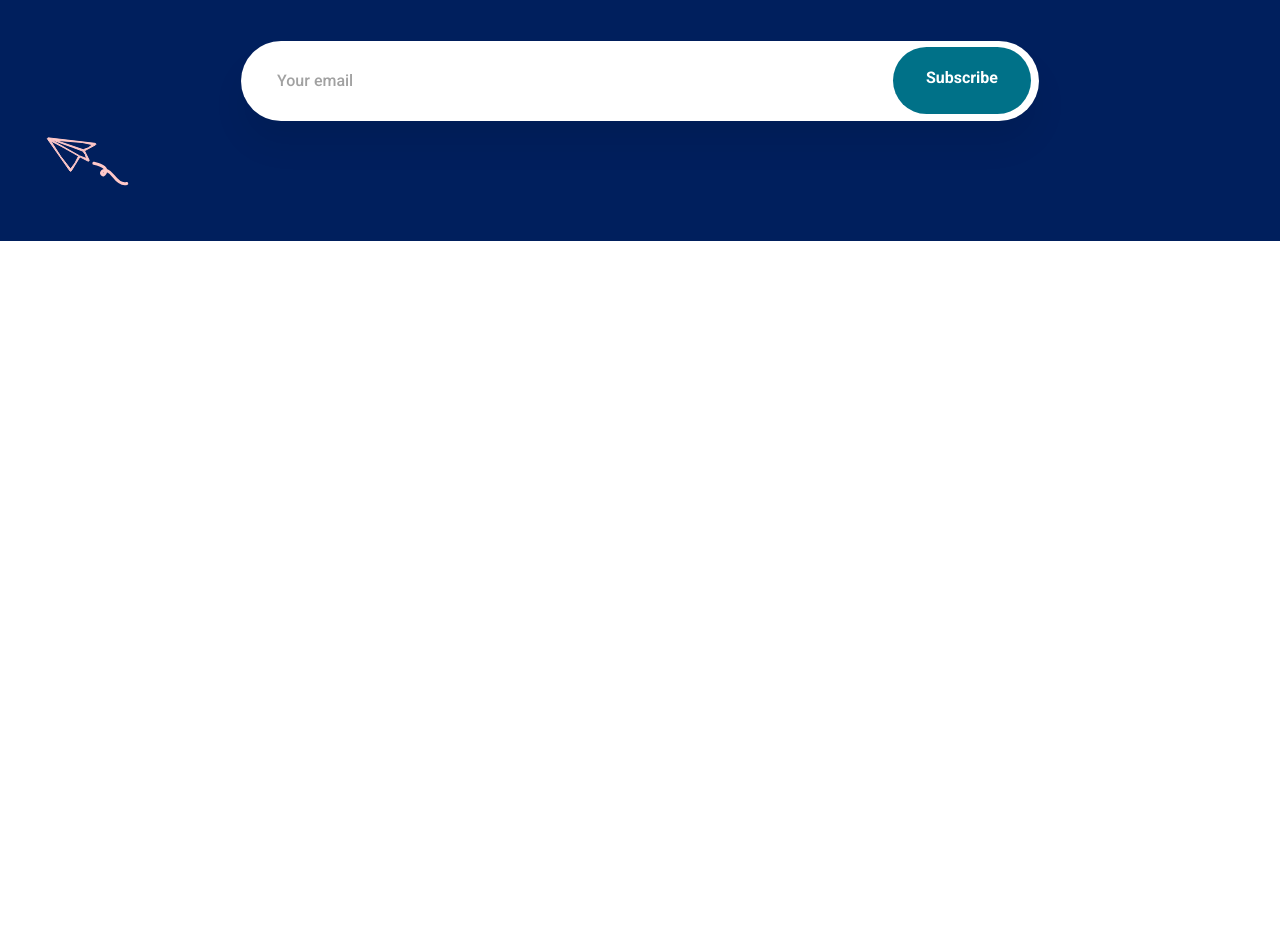
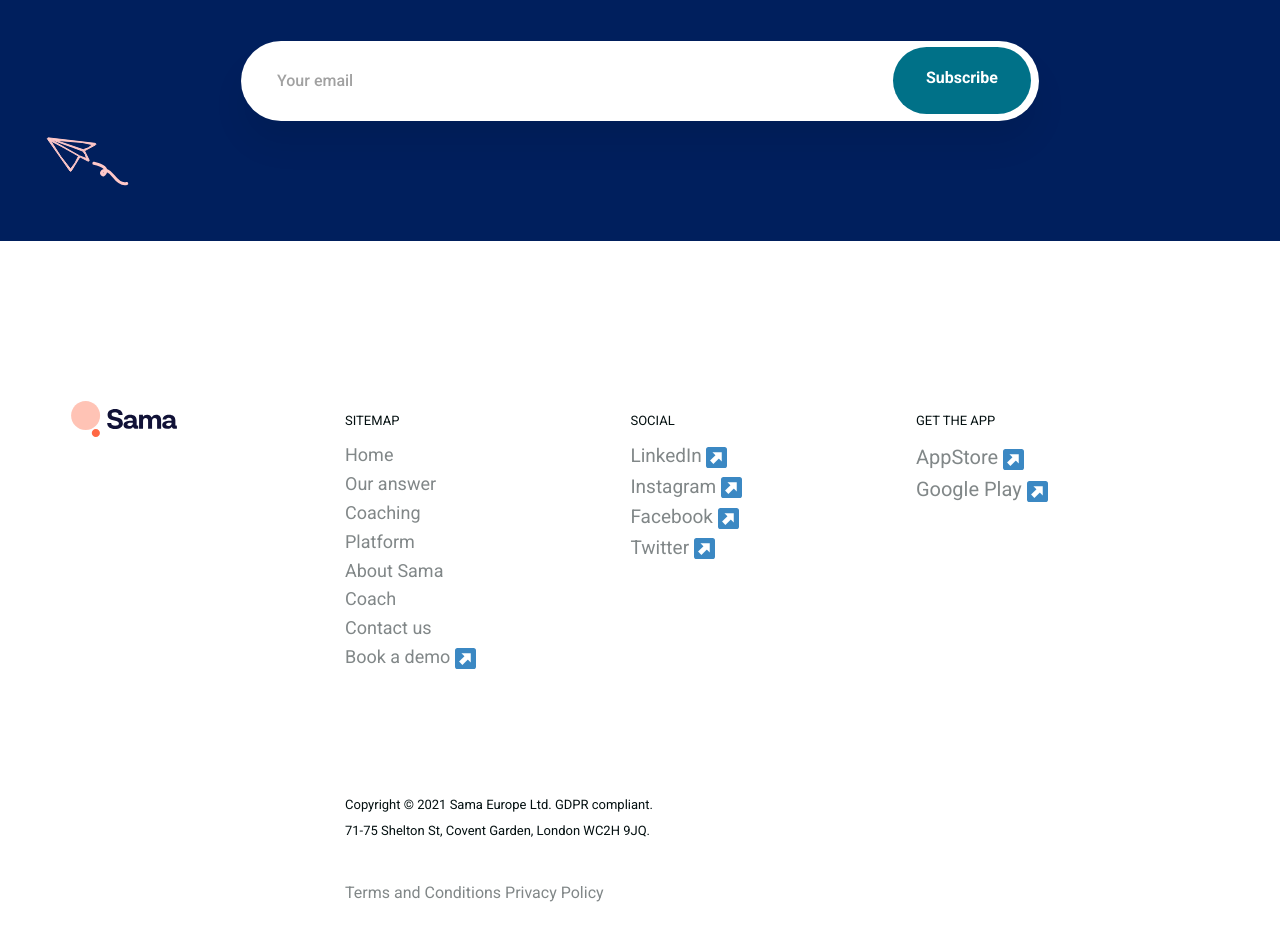
Before and after one commit to farideliyev/Landing-page-2, a website: page index.html in a window 1280 px wide. Shown: the part 5624-6565 px from the top of the page. Before the commit the page ends 5865 px from the top, so only its background shows below. Drawn offline with Linux system fonts and the light colour scheme.

Commit message:
section-footer

```diff
--- a/css/styles.scss
+++ b/css/styles.scss
@@ -668,3 +668,83 @@ h3 {
 }
 
 /* === /NEWSLETTER == */
+
+/* === FOOTER == */
+
+.footer {
+  display: flex;
+
+  &__nav {
+    display: flex;
+    margin-left: $base*42;
+    width: 100%;
+    flex-wrap: wrap;
+
+    &-sitemap,
+    &-social,
+    &-get-app {
+      flex-basis: 33%;
+      list-style: none;
+      padding: 0;
+      margin: 0;
+
+      .category {
+        font-size: 13px;
+      }
+
+      .link {
+        a {
+          text-decoration: none;
+          color: #818788;
+          line-height: 1.6;
+          transition: $transition;
+
+          &:hover {
+            color: #007188;
+          }
+        }
+
+        &__img {
+          vertical-align: middle;
+        }
+      }
+    }
+
+    &-sitemap {
+      .link {
+        font-size: 18px;
+      }
+    }
+
+    &-social {
+      .link {
+        font-size: 19px;
+      }
+    }
+
+    &-get-app {
+      .link {
+        font-size: 20px;
+      }
+    }
+  }
+}
+
+.additional {
+  margin: $base*30 0 0 $base*68.75;
+}
+
+.copyright {
+  font-size: $fs-xxs;
+  margin-bottom: $base*10;
+  line-height: 2;
+}
+
+.terms {
+  &__link {
+    text-decoration: none;
+    color: #818788;
+  }
+}
+
+/* === /FOOTER == */
--- a/index.html
+++ b/index.html
@@ -53,8 +53,6 @@
     </div>
 </header>
 <!--/HEADER-->
-
-
 <main>
     <!--HERO IMAGE-->
     <div class="section-outer section-hero-image">
@@ -273,7 +271,99 @@
         </div>
     </div>
     <!--/NEWSLETTER-->
+</main>
 
-</main>
+<!--FOOTER-->
+<footer class="section-outer section-footer">
+    <div class="section-inner">
+        <div class="footer">
+            <div class="footer__logo">
+                <a href="#"><img src="img/logo.svg" alt=""></a>
+            </div>
+            <nav class="footer__nav">
+                <ul class="footer__nav-sitemap">
+                    <p class="category">SITEMAP</p>
+                    <li class="link"><a href="">Home</a></li>
+                    <li class="link"><a href="">Our answer</a></li>
+                    <li class="link"><a href="">Coaching</a></li>
+                    <li class="link"><a href="">Platform</a></li>
+                    <li class="link"><a href="">About Sama</a></li>
+                    <li class="link"><a href="">Coach</a></li>
+                    <li class="link"><a href="">Contact us</a></li>
+                    <li class="link">
+                        <a href="">
+                            Book a demo
+                            <img src="img/icon-link.svg" class="link__img" alt="">
+                        </a>
+
+                    </li>
+
+
+
+                </ul>
+
+                <ul class="footer__nav-social">
+                    <p class="category">SOCIAL</p>
+                    <li class="link">
+                        <a href="#">
+                            LinkedIn
+                            <img src="img/icon-link.svg" class="link__img" alt="">
+                        </a>
+                    </li>
+                    <li class="link">
+                        <a href="#">
+                            Instagram
+                            <img src="img/icon-link.svg"  class="link__img" alt="">
+                        </a>
+                    </li>
+                    <li class="link">
+                        <a href="#">
+                            Facebook
+                            <img src="img/icon-link.svg"  class="link__img" alt="">
+                        </a>
+                    </li>
+                    <li class="link">
+                        <a href="#">
+                            Twitter
+                            <img src="img/icon-link.svg" class="link__img"  alt="" />
+                        </a>
+                    </li>
+                </ul>
+
+                <ul class="footer__nav-get-app">
+                     <p class="category">GET THE APP</p>
+                    <li class="link">
+                        <a href="#">
+                            AppStore
+                            <img src="img/icon-link.svg" class="link__img" alt="">
+                        </a>
+                    </li>
+
+                    <li class="link">
+                        <a href="#">
+                            Google Play
+                        <img  src="img/icon-link.svg" class="link__img" alt="">
+                        </a>
+                    </li>
+
+                </ul>
+            </nav>
+
+        </div>
+
+        <div class="additional">
+            <div class="copyright">
+                Copyright © 2021 Sama Europe Ltd. GDPR compliant. <br>
+                71-75 Shelton St, Covent Garden, London WC2H 9JQ.
+            </div>
+
+            <div class="terms">
+                <a href="#" class="terms__link">Terms and Conditions</a>
+                <a href="#" class="terms__link">Privacy Policy</a>
+            </div>
+        </div>
+    </div>
+</footer>
+<!--/FOOTER-->
 </body>
 </html>
```
Also changed, not shown: css/styles.css, img/icon-link.svg (added).
